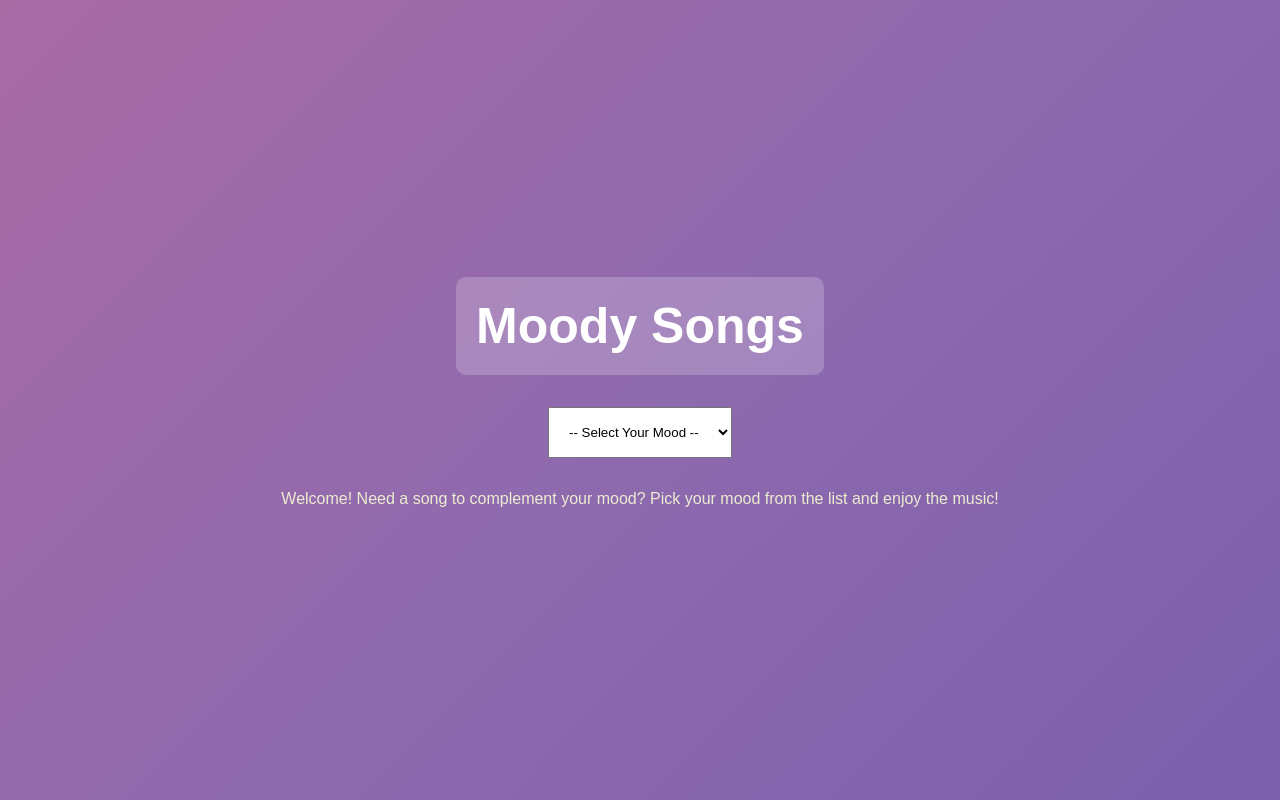
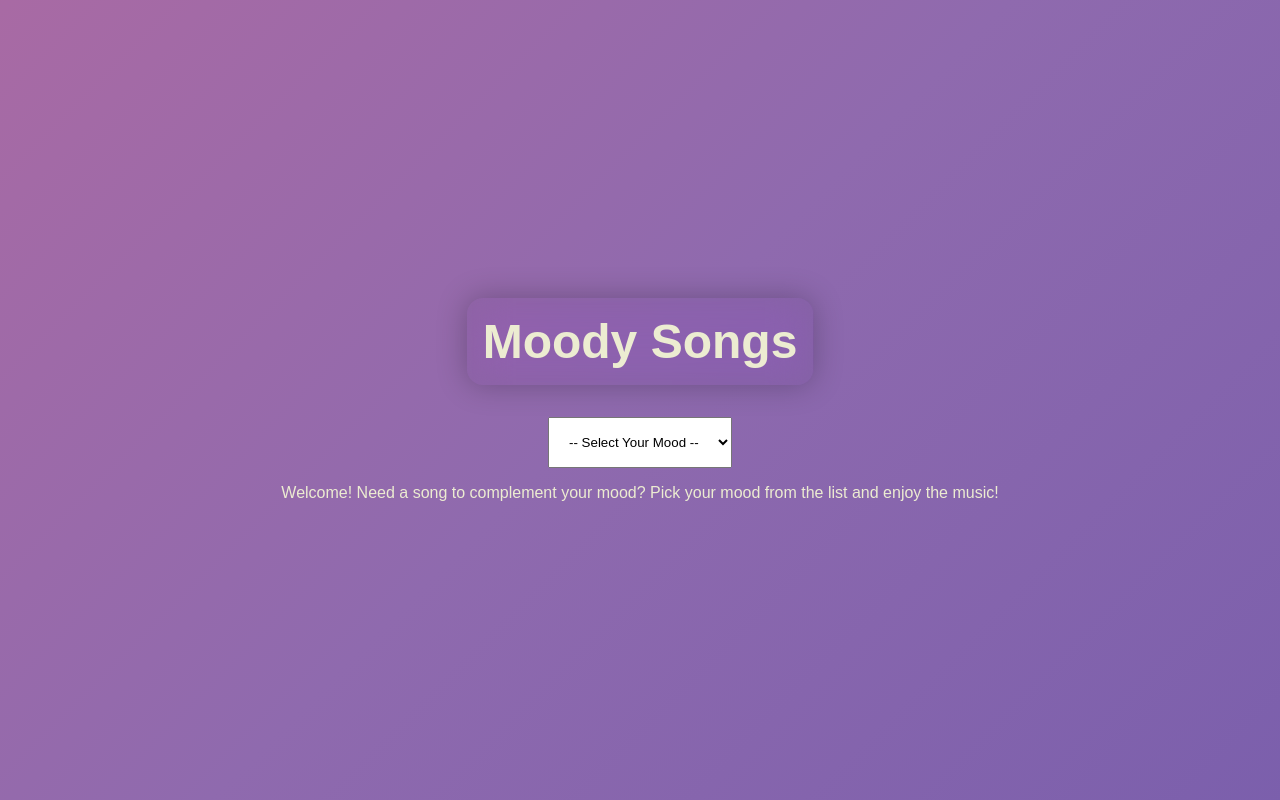
Before and after one commit to snowsneakers/moody-songs, a website: page index.html in a window 1280 px wide. Drawn offline with Linux system fonts and the light colour scheme.

Commit message:
Tried to tweak styles a little

```diff
--- a/styles.css
+++ b/styles.css
@@ -16,10 +16,21 @@ body{
     min-height: 100vh;
     font-family: 'Roboto Mono', monospace;
 }
+header{
+    margin-bottom: 2rem;
+    padding: 1rem;
+}
+header,
+.titleArtist,
+.lyrics{
+    background: rgba(0, 0, 0, 0.05);
+    backdrop-filter: saturate(120%) blur(20px);
+    border-radius: 1rem;
+    box-shadow: 0 0 30px 0 rgba(0, 0, 0, 0.25);
+}
 h1{
     font-size: 3rem;
     font-weight: bold;
-    margin-bottom: 2rem;
 }
 .dropdown-menu{
     width: 100%;
@@ -33,7 +44,7 @@ select{
 }
 
 p{
-    padding: 1rem;
+    padding: 0 1rem;
 }
 iframe{
     display: block;
@@ -52,6 +63,10 @@ iframe{
     gap: 5rem;
     animation: fade;
     animation-duration: 2s;
+}
+.titleArtist{
+    padding: 1rem;
+    font-size: 3rem;
 }
 .lyrics{
     width: 420px;
@@ -138,15 +153,6 @@ body {
   align-items: center;
 }
 
-h1{
-    color: #fff;
-    background: rgba(255,255,255,.2);
-    padding: 20px;
-    font-size: 50px;
-    border-radius: 10px;
-    text-align: center;
-  }
-
 @keyframes animate{
   0%{
     background-position: 0 50%;
@@ -158,3 +164,11 @@ h1{
     background-position: 0 50%;
   }
 }
+
+
+button{
+    background: transparent;
+    border: none;
+    outline: none;
+    color: white;
+}
```
